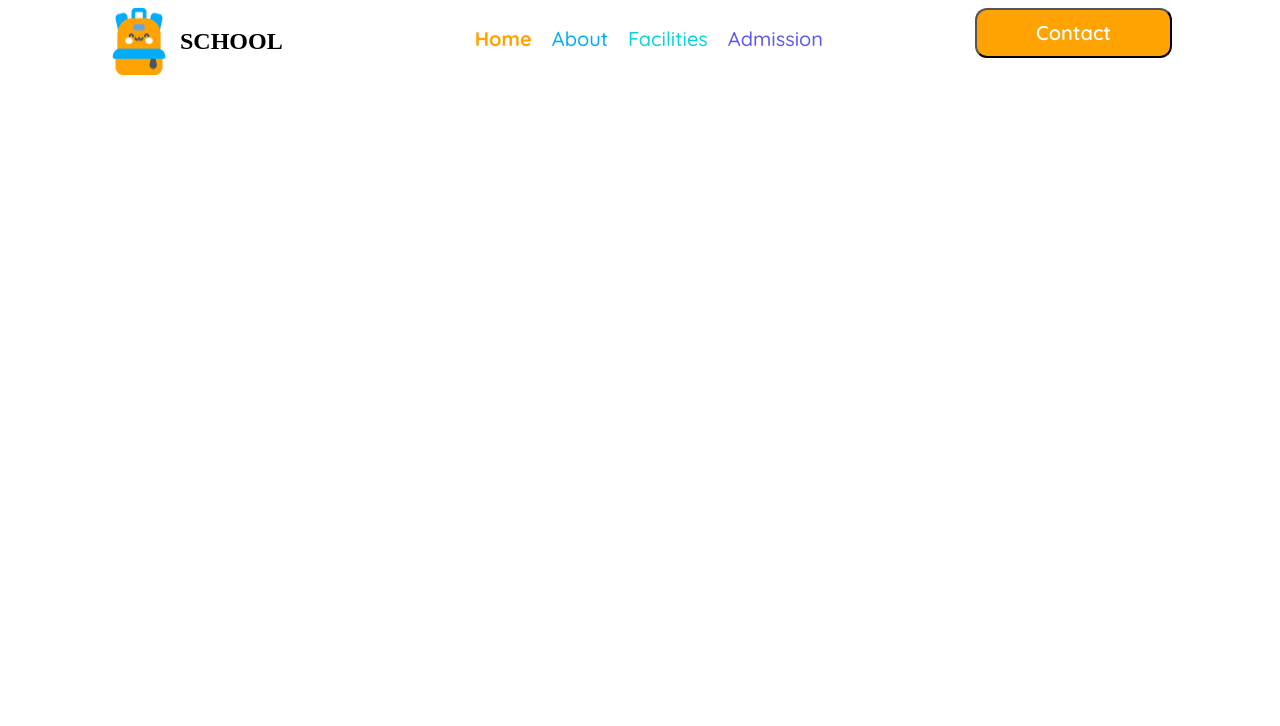
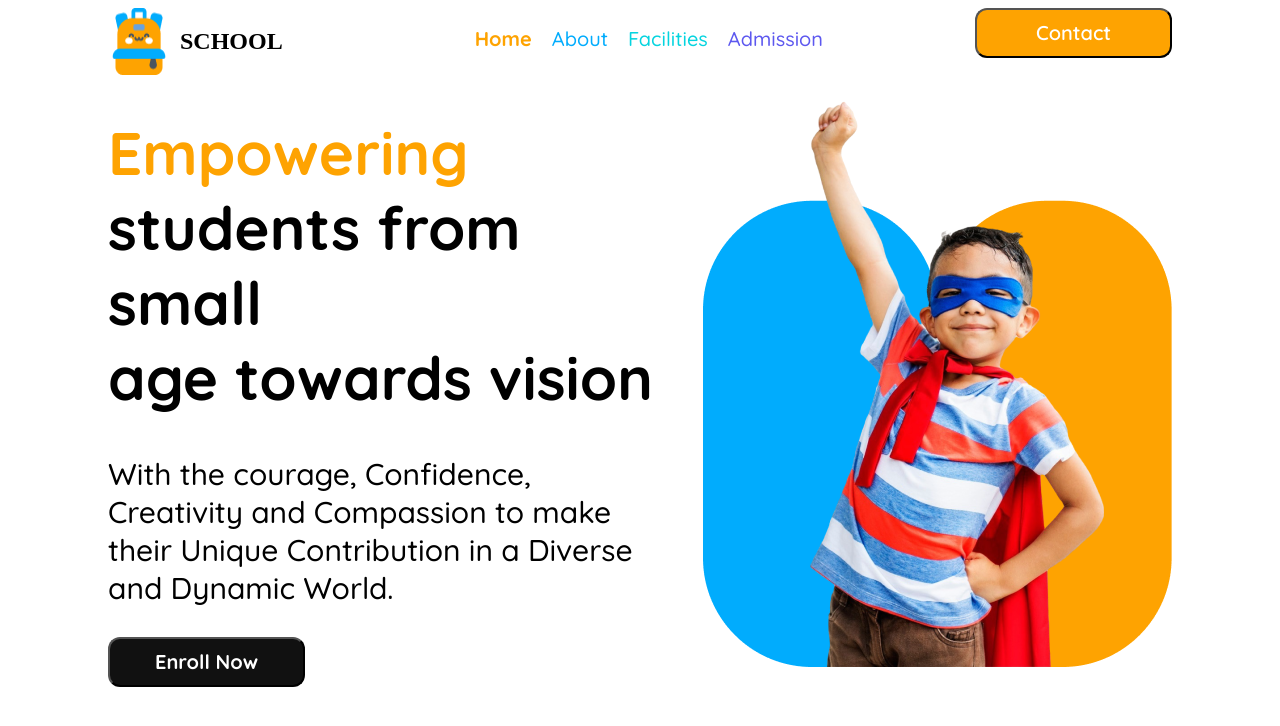
Before and after one commit to Sadman-Hasib2024/assignment-2, a plain HTML site: page index.html in a window 1280 px wide. Drawn offline with Linux system fonts and the light colour scheme.

Commit message:
banner section update

```diff
--- a/index.html
+++ b/index.html
@@ -10,7 +10,7 @@
     <nav class="display-flex margin">
         <div class="nav-div-1 display-flex">
             <img src="assets/logo.png" alt="">
-            <h1>SCHOOL</h1>
+            <h1 class="school">SCHOOL</h1>
         </div>
         <div class="nav-div-2">
             <ul class="nav-list display-flex">
@@ -23,8 +23,16 @@
         <div class="nav-div-3"><button>Contact</button></div>
     </nav>
     <!-- banner-section -->
-     <header>
-
+     <header class="margin">
+        <div class="banner-div">
+            <h1><span class="span-1">Empowering</span> <br>
+                students from small <br> age <span class="span-2">towards vision</span></h1>
+            <p>With the courage, Confidence, Creativity and Compassion to make their Unique Contribution in a Diverse and Dynamic World.</p>
+            <button class="primary-btn">Enroll Now</button>
+        </div>
+        <div class="banner-img">
+            <img src="assets/hero-kids.png" alt="">
+        </div>
      </header>
 </body>
 </html>
--- a/style/color.css
+++ b/style/color.css
@@ -5,6 +5,25 @@
 }
 .margin{
     margin: 0px 100px;
+}
+.primary-btn{
+    width: 197px;
+height: 50px;
+display: flex;
+flex-direction: row;
+justify-content: center;
+align-items: center;
+gap: 10;
+padding: 10px;
+border-radius: 12px;
+background: rgb(17, 17, 17);
+color: rgb(255, 255, 255);
+font-family: Quicksand;
+font-size: 20px;
+font-weight: 700;
+line-height: 30px;
+letter-spacing: 0%;
+text-align: left;
 }
 /* nav section */
 
@@ -79,14 +98,48 @@ line-height: 30px;
 letter-spacing: 0%;
 text-align: left;
 }
+
+/* banner-section */
+
+header{
+    display: flex;
+    align-items: center;
+    justify-content: center;
+    gap: 30px;
+}
+.banner-div{
+    font-family: Quicksand;
+    font-size: 30px;
+    font-weight: 500;
+
+    letter-spacing: 0%;
+    text-align: left;
+}
+.span-1{
+    color:  rgb(254, 163, 1);
+}
+
+
+
+
+
+
+
 @media screen and (max-width: 768px){
     body{
         margin: 0px;
         padding: 10px;
     }
+    nav{
+        margin: 3px;
+    }
     .nav-div-1{
        display: flex;
-       align-items: start;
+
+       justify-content: space-between;
+    }
+    .school{
+        display: none;
     }
     .nav-div-2 {
         display: none;
```
